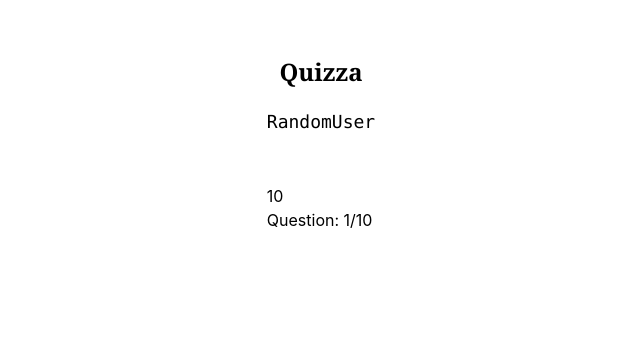
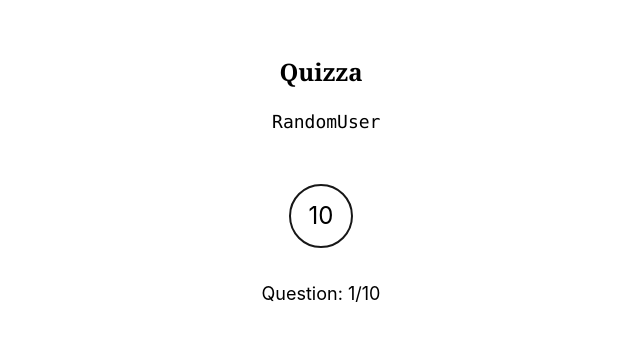
Before and after one commit to Michaelaltinsik1/Quizza, a React (Create React App) app: page /quiz in a window 1280 px wide. Shown: the top 340 px of the page, without its empty margins (319-959 px from the left). Built offline with nearby package versions, Linux system fonts and the light colour scheme; no server answers.

Commit message:
styling QuizPage

```diff
--- a/src/Components/AnswerOptionsList.tsx
+++ b/src/Components/AnswerOptionsList.tsx
@@ -43,7 +43,7 @@ const AnswerOptionsList = ({
     }, 1000);
   }
   return (
-    <div className="grid grid-cols-2">
+    <div className="grid grid-cols-2 mt-2">
       {AnswerOptions.map((item: string) => (
         <AnswerOption
           key={item}
--- a/src/Components/timer.tsx
+++ b/src/Components/timer.tsx
@@ -17,24 +17,6 @@ const Timer = ({
   updateTimeout,
 }: TimerProps) => {
   const [counter, setCounter] = useState(count);
-  console.log("rerender");
-  // if (counter === 0 && counter < currQuestionCounter) {
-  //   //resets timer on timeout
-  //   console.log("timeout");
-  //   setTimeout(() => {
-  //     handleReset();
-  //     handleTimeout();
-  //     resetCounter();
-  //   }, 50);
-  // }
-  // if (isReset.current) {
-  //   // handles onclick timer reset
-  //   console.log("2");
-  //   setTimeout(() => {
-  //     //resetCounter();
-  //     //handleReset();
-  //   }, 50);
-  // }
 
   function resetCounter() {
     setCounter(count);
@@ -48,15 +30,11 @@ const Timer = ({
     return () => clearInterval(interval);
   }, [counter]);
   useEffect(() => {
-    // console.log("run useEffect");
     if (isReset.current) {
       handleReset();
       resetCounter();
     }
     if (counter === 0 && counter < currQuestionCounter) {
-      //resets timer on timeout
-      console.log("timeout");
-
       updateTimeout();
       setTimeout(() => {
         updateTimeout();
@@ -66,7 +44,11 @@ const Timer = ({
     }
     // eslint-disable-next-line react-hooks/exhaustive-deps
   }, [counter]);
-  return <p>{counter}</p>;
+  return (
+    <div className="flex items-center justify-center p-4 border-2 rounded-full w-16 h-16 mb-8 border-neutral-900">
+      <p className="p-4 text-2xl">{counter}</p>
+    </div>
+  );
 };
 
 export default Timer;
--- a/src/Views/HomePage.tsx
+++ b/src/Views/HomePage.tsx
@@ -87,7 +87,7 @@ const HomePage = ({ getQuizState }: homePageProps) => {
         />
         <button
           type="submit"
-          className="py-2 px-6 border border-black rounded-xl"
+          className="py-2 px-6 border border-black rounded-xl m-4"
           onClick={validateForm}
         >
           Submit
--- a/src/Views/QuizPage.tsx
+++ b/src/Views/QuizPage.tsx
@@ -16,7 +16,7 @@ interface quizSetupDataType {
 const QuizPage = ({ quizState, handleReturnHomePage }: quizPageProps) => {
   // const [currCorrectAnswersCounter, setCurrCorrectAnswersCounter] =
   //   useState<number>(0);
-
+  console.log("rerender");
   const currCorrectAnswersCounter = useRef<number>(0);
   const [isGameOver, setGameOver] = useState<boolean>(false);
   // const [isReset, setReset] = useState<boolean>(false);
@@ -60,14 +60,12 @@ const QuizPage = ({ quizState, handleReturnHomePage }: quizPageProps) => {
       isTimeout.current = !isTimeout.current;
     }, 500);
     isTimeout.current = !isTimeout.current;
-    console.log(isTimeout.current);
   }
   function handleReset() {
     setTimeout(() => {
       isReset.current = !isReset.current;
     }, 500);
     isReset.current = !isReset.current;
-    console.log(isReset.current);
 
     //isReset.current = !isReset.current;
   }
@@ -125,7 +123,7 @@ const QuizPage = ({ quizState, handleReturnHomePage }: quizPageProps) => {
             </p>
           </header>
           <main className="py-10">
-            <article>
+            <article className="flex flex-col items-center">
               <Timer
                 count={parseInt(quizState.time)}
                 handleTimeout={handleTimeout}
@@ -135,10 +133,10 @@ const QuizPage = ({ quizState, handleReturnHomePage }: quizPageProps) => {
                 handleReset={handleReset}
                 updateTimeout={updateTimeout}
               />
-              <p>
+              <p className="text-lg">
                 Question: {currQuestionCounter}/{quizState.amount}
               </p>
-              <p>
+              <p className="text-center my-4 text-lg">
                 {quizSetUpData
                   ? quizSetUpData[currQuestionCounter - 1].question
                   : ""}
```
